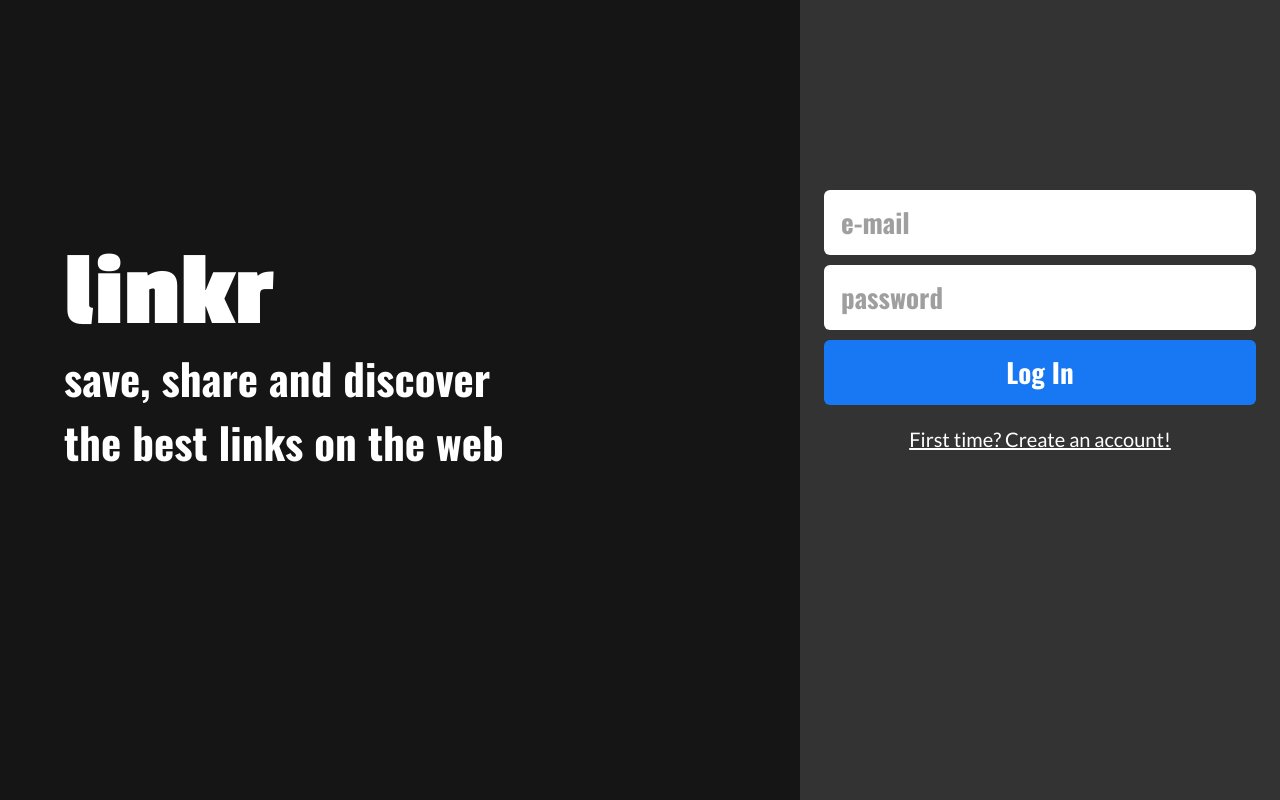
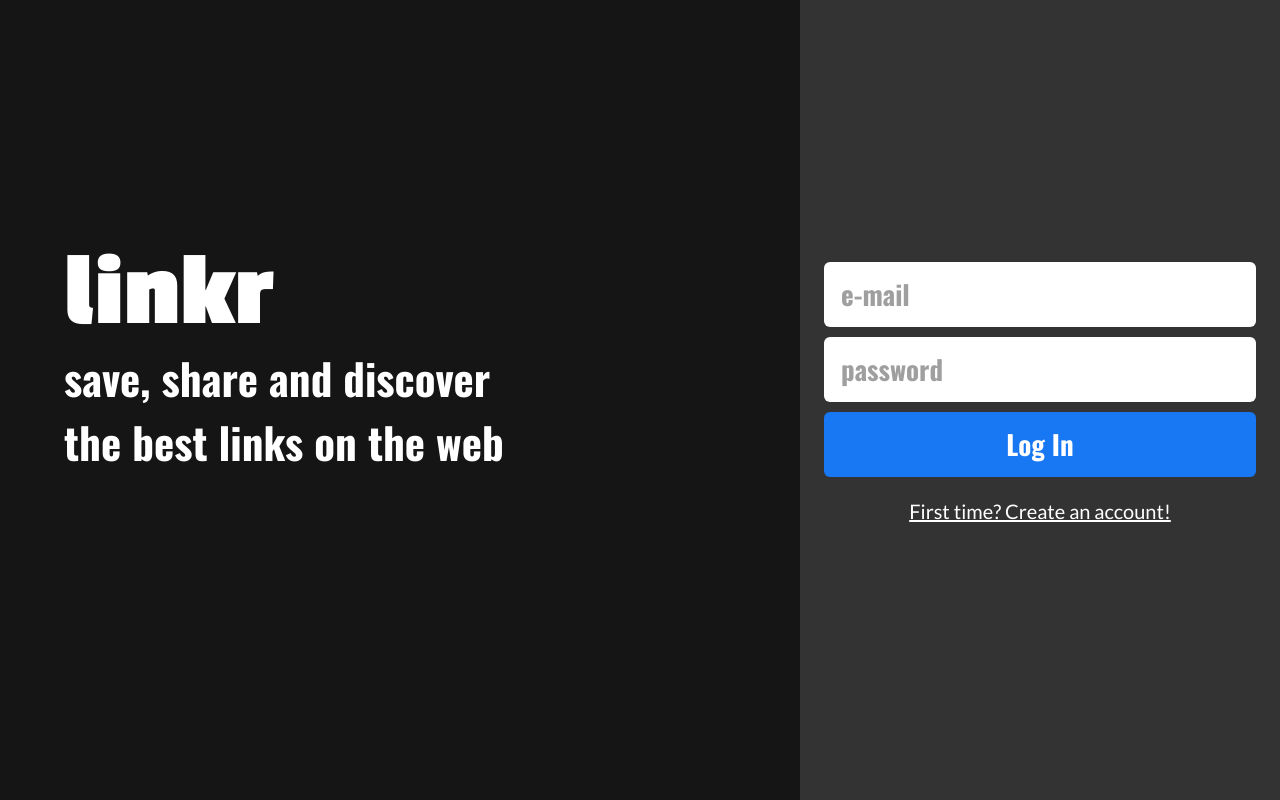
Before and after one commit to cybalencar96/linkr-front, a React (Create React App) app: page / in a window 1280 px wide. Built offline with nearby package versions, Linux system fonts and the light colour scheme.

Commit message:
Corrigido bug onde o dar zoom quebra o layout

```diff
--- a/src/components/shared/FrontPageFormStyled.js
+++ b/src/components/shared/FrontPageFormStyled.js
@@ -1,7 +1,6 @@
 import styled from "styled-components";
 
 const FrontPageFormStyled = styled.form`
-    margin-top: -72px;
     width: 37.5vw;
     height: 80vh;
     display: flex;
@@ -9,8 +8,9 @@ const FrontPageFormStyled = styled.form`
     justify-content: center;
     align-items: center;
     @media (max-width: 992px){
+        margin-top: 40px;
         width: 100vw;
-        height: calc(100vh - 175px);
+        height: initial;
     }
 `;
 
```
